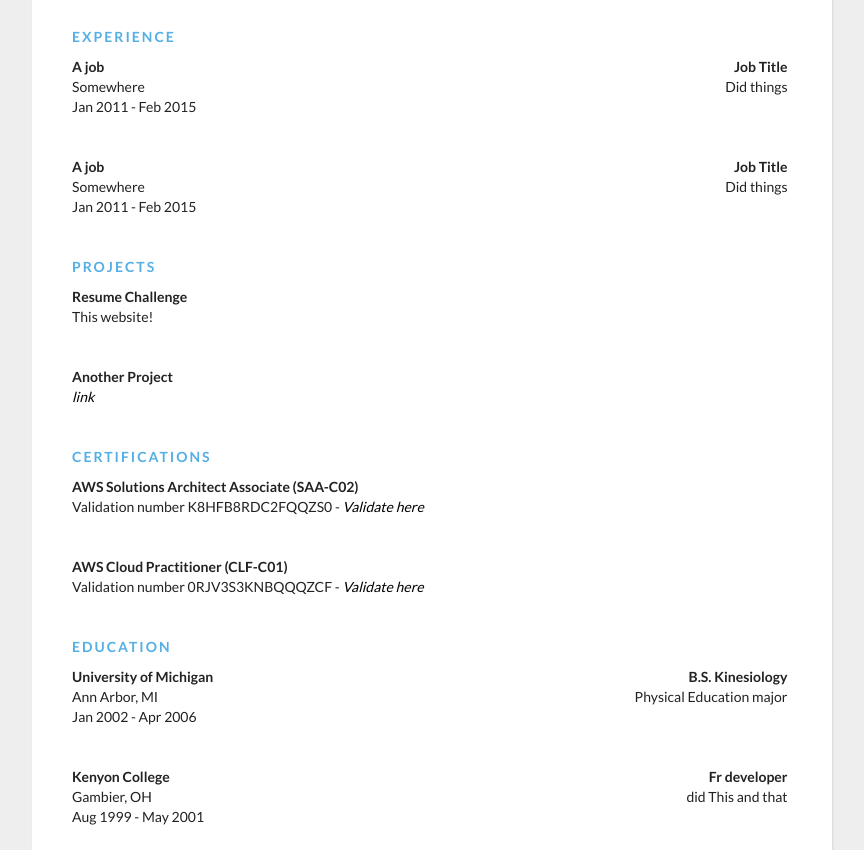
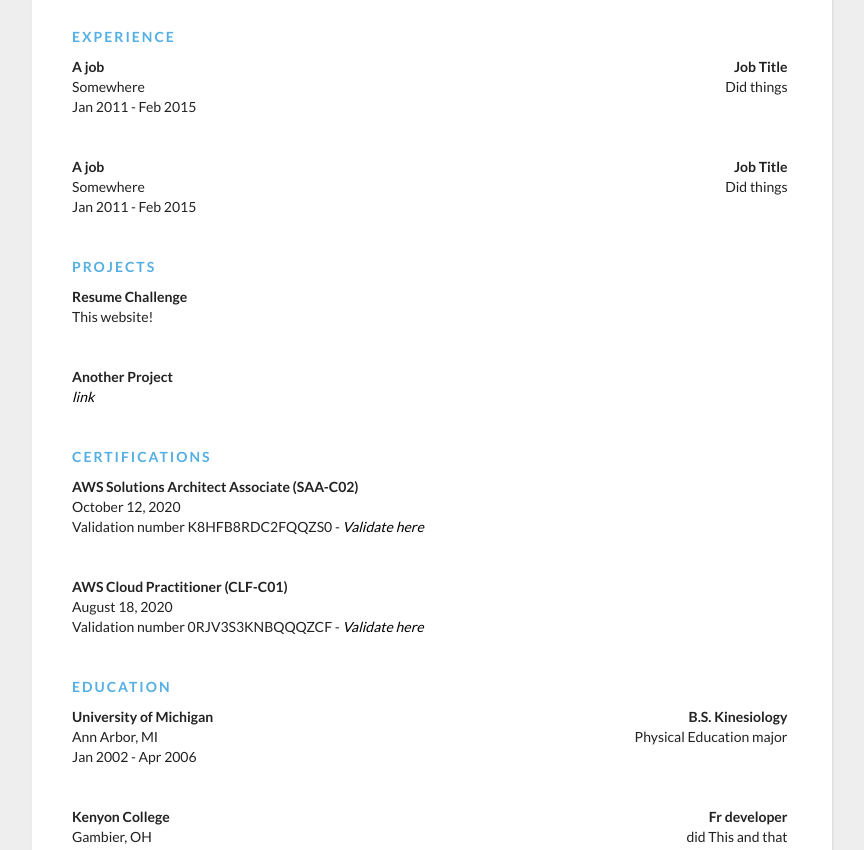
Before and after one commit to aeversme/resumestatic, a plain HTML site: page indextest.html in a window 1280 px wide. Shown: the part 216-1066 px from the top of the page, without its empty margins (208-1072 px from the left). Drawn offline with nearby package versions, Linux system fonts and the light colour scheme.

Commit message:
Update indextest

```diff
--- a/indextest.html
+++ b/indextest.html
@@ -82,10 +82,12 @@ Some information about me.
        <div class="section__list">
          <div class="section__list-item">
            <div class="name">AWS Solutions Architect Associate (SAA-C02)</div>
+           <div class="text">October 12, 2020</div>
            <div class="text">Validation number K8HFB8RDC2FQQZS0 - <a href="http://aws.amazon.com/verification">Validate here</a></div>
          </div>
         <div class="section__list-item">
           <div class="name">AWS Cloud Practitioner (CLF-C01)</div>
+          <div class="text">August 18, 2020</div>
           <div class="text">Validation number 0RJV3S3KNBQQQZCF - <a href="http://aws.amazon.com/verification">Validate here</a></div>
         </div>
       </div>
```
